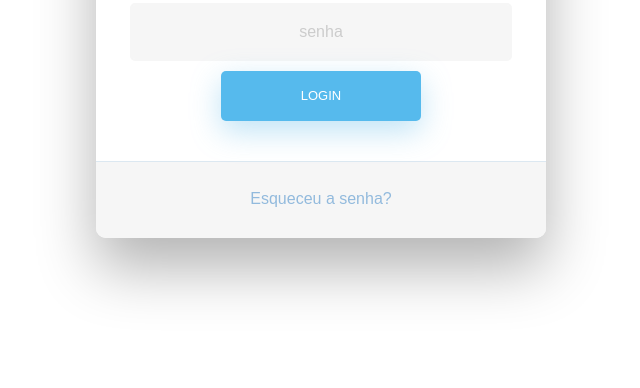
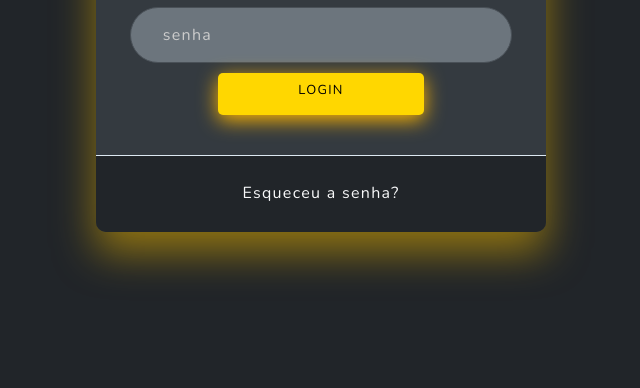
Before and after one commit to MamayCarvalho/prototipoStarkPark, a website: page index.html in a window 1280 px wide. Shown: the part 412-800 px from the top of the page, without its empty margins (319-959 px from the left). Drawn offline with nearby package versions, Linux system fonts and the light colour scheme.

Commit message:
#ajuste login

```diff
--- a/CSS/login.css
+++ b/CSS/login.css
@@ -1,4 +1,9 @@
+@import url('https://fonts.googleapis.com/css2?family=Nunito&display=swap');
 
+*{
+    font-family: 'Nunito', sans-serif;
+    letter-spacing: 1.3px;
+}
 /* BASIC */
 
 html {
@@ -51,7 +56,7 @@ html {
     position: relative;
     padding: 0px;
     -webkit-box-shadow: 0 30px 60px 0 rgba(0,0,0,0.3);
-    box-shadow: 0 30px 60px 0 rgba(0,0,0,0.3);
+    box-shadow: 0 20px 40px 0 rgba(209, 161, 3, 0.63);
     text-align: center;
   }
 
@@ -74,7 +79,7 @@ html {
 
   h2.active {
     color: #0d0d0d;
-    border-bottom: 2px solid #5fbae9;
+    border-bottom: 2px solid goldenrod;
   }
 
 
@@ -82,17 +87,17 @@ html {
   /* FORM TYPOGRAPHY*/
 
   input[type=button], input[type=submit], input[type=reset]  {
-    background-color: #56baed;
+    background-color: gold;
     border: none;
-    color: white;
+    color: black;
     padding: 15px 80px;
     text-align: center;
     text-decoration: none;
     display: inline-block;
     text-transform: uppercase;
     font-size: 13px;
-    -webkit-box-shadow: 0 10px 30px 0 rgba(95,186,233,0.4);
-    box-shadow: 0 10px 30px 0 rgba(95,186,233,0.4);
+    -webkit-box-shadow: 0 10px 30px 0 rgb(199, 169, 3);
+    box-shadow: 0 5px 20px 0 rgb(255, 183, 0);
     -webkit-border-radius: 5px 5px 5px 5px;
     border-radius: 5px 5px 5px 5px;
     margin: 5px 20px 40px 20px;
@@ -103,9 +108,7 @@ html {
     transition: all 0.3s ease-in-out;
   }
 
-  input[type=button]:hover, input[type=submit]:hover, input[type=reset]:hover  {
-    background-color: #39ace7;
-  }
+
 
   input[type=button]:active, input[type=submit]:active, input[type=reset]:active  {
     -moz-transform: scale(0.95);
@@ -116,17 +119,16 @@ html {
   }
 
   input[type=text],input[type=password]{
-    background-color: #f6f6f6;
+
     border: none;
-    color: #0d0d0d;
+    color: #ffffff;
     padding: 15px 32px;
-    text-align: center;
+    text-align: start;
     text-decoration: none;
     display: inline-block;
     font-size: 16px;
     margin: 5px;
     width: 85%;
-    border: 2px solid #f6f6f6;
     -webkit-transition: all 0.5s ease-in-out;
     -moz-transition: all 0.5s ease-in-out;
     -ms-transition: all 0.5s ease-in-out;
@@ -138,7 +140,7 @@ html {
 
   input[type=text]:focus,input[type=password]:focus {
     background-color: #fff;
-    border-bottom: 2px solid #5fbae9;
+    border-bottom: 2px solid gold;
   }
 
   input[type=text]::placeholder,input[type=password]::placeholder {
@@ -153,13 +155,13 @@ html {
     bottom: -10px;
     width: 0;
     height: 2px;
-    background-color: #56baed;
+    background-color: gold;
     content: "";
     transition: width 0.2s;
   }
 
   .underlineHover:hover {
-    color: #0d0d0d;
+    color: #ffffff;
   }
 
   .underlineHover:hover:after{
--- a/index.html
+++ b/index.html
@@ -1,5 +1,5 @@
 <!DOCTYPE html>
-<html lang="en">
+<html lang="en" data-bs-theme="dark">
 <head>
     <meta charset="UTF-8">
     <meta http-equiv="X-UA-Compatible" content="IE=edge">
@@ -8,28 +8,28 @@
     <link rel="stylesheet" href="CSS/login.css">
     <title>login Stark</title>
 </head>
-<body>
+<body >
     <!------ Include the above in your HEAD tag ---------->
 
-    <div class="wrapper fadeInDown">
-      <div id="formContent">
+    <div class="wrapper fadeInDown ">
+      <div class="bg-body-secondary" id="formContent">
         <!-- Tabs Titles -->
 
         <!-- Icon -->
         <div class="fadeIn first">
-          <img src="COMPONENTES/logo/logo-stark-preta-v1.2.png" id="icon" alt="User Icon" />
+          <img src="COMPONENTES/logo/logo-stark-branco-v1.2.png" id="icon" alt="User Icon" />
         </div>
 
         <!-- Login Form -->
         <form onsubmit="validateForm(event)">
-          <input type="text" id="login" class="fadeIn second" name="login" placeholder="login">
-          <input type="password" id="senha" class="fadeIn third" name="login" placeholder="senha">
-          <input type="submit" class="fadeIn fourth" value="login">
+          <input type="text" id="login" class="fadeIn second bg-secondary border rounded-5" name="login" placeholder="login">
+          <input type="password" id="senha" class="fadeIn third bg-secondary border rounded-5" name="login" placeholder="senha">
+          <input type="submit" class="fadeIn fourth btn btn-warning pt-2" value="login">
         </form>
 
         <!-- Remind Passowrd -->
-        <div id="formFooter">
-          <a class="underlineHover" href="#">Esqueceu a senha?</a>
+        <div class="bg-dark" id="formFooter">
+          <a class="underlineHover text-light" href="#">Esqueceu a senha?</a>
         </div>
 
       </div>
```
